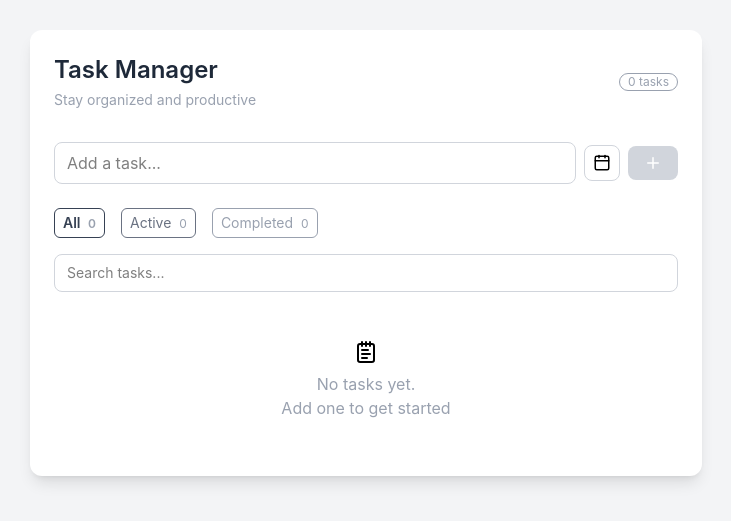
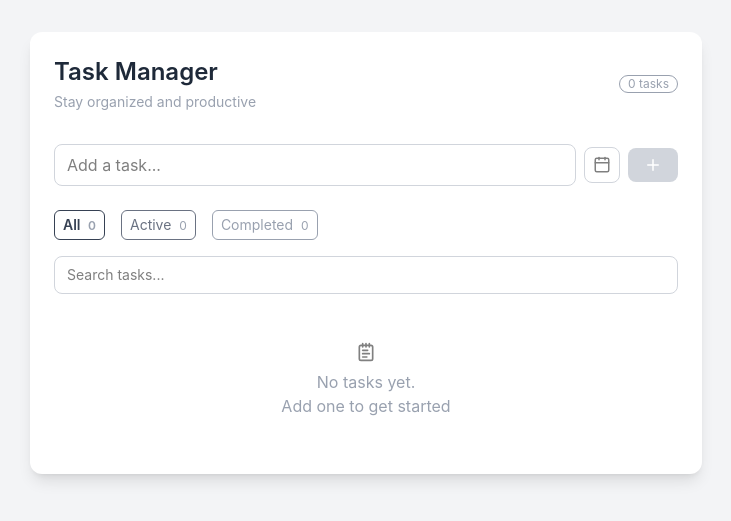
Before and after one commit to ajay020/task-manager-app, a React (Vite) app: page / in a window 1280 px wide. Shown: the part 147-668 px from the top of the page, without its empty margins (274-1005 px from the left). Built offline with nearby package versions, Linux system fonts and the light colour scheme.

Commit message:
style: change calander and note icon to gray

```diff
--- a/src/components/TaskInput.tsx
+++ b/src/components/TaskInput.tsx
@@ -39,7 +39,7 @@ export default function TaskInput({ onAdd }: Props) {
                     onClick={() => dateRef.current?.showPicker?.() || dateRef.current?.click()}
                     className="p-2 rounded-lg border border-gray-300 hover:bg-gray-100 transition"
                 >
-                    <Calendar size={18} />
+                    <Calendar size={18} color="gray" />
                 </button>
 
                 {/* ADD BUTTON */}
--- a/src/components/TaskList.tsx
+++ b/src/components/TaskList.tsx
@@ -13,7 +13,7 @@ export default function TaskList({ tasks, onToggle, onDelete }: Props) {
     if (tasks.length === 0) {
         return (
             <div className="flex flex-col items-center gap-2 my-8">
-                <NotepadText />
+                <NotepadText size={20} color="gray" />
                 <p className="text-center text-gray-400 ">
                     No tasks yet. <br />
                     Add one to get started
```
